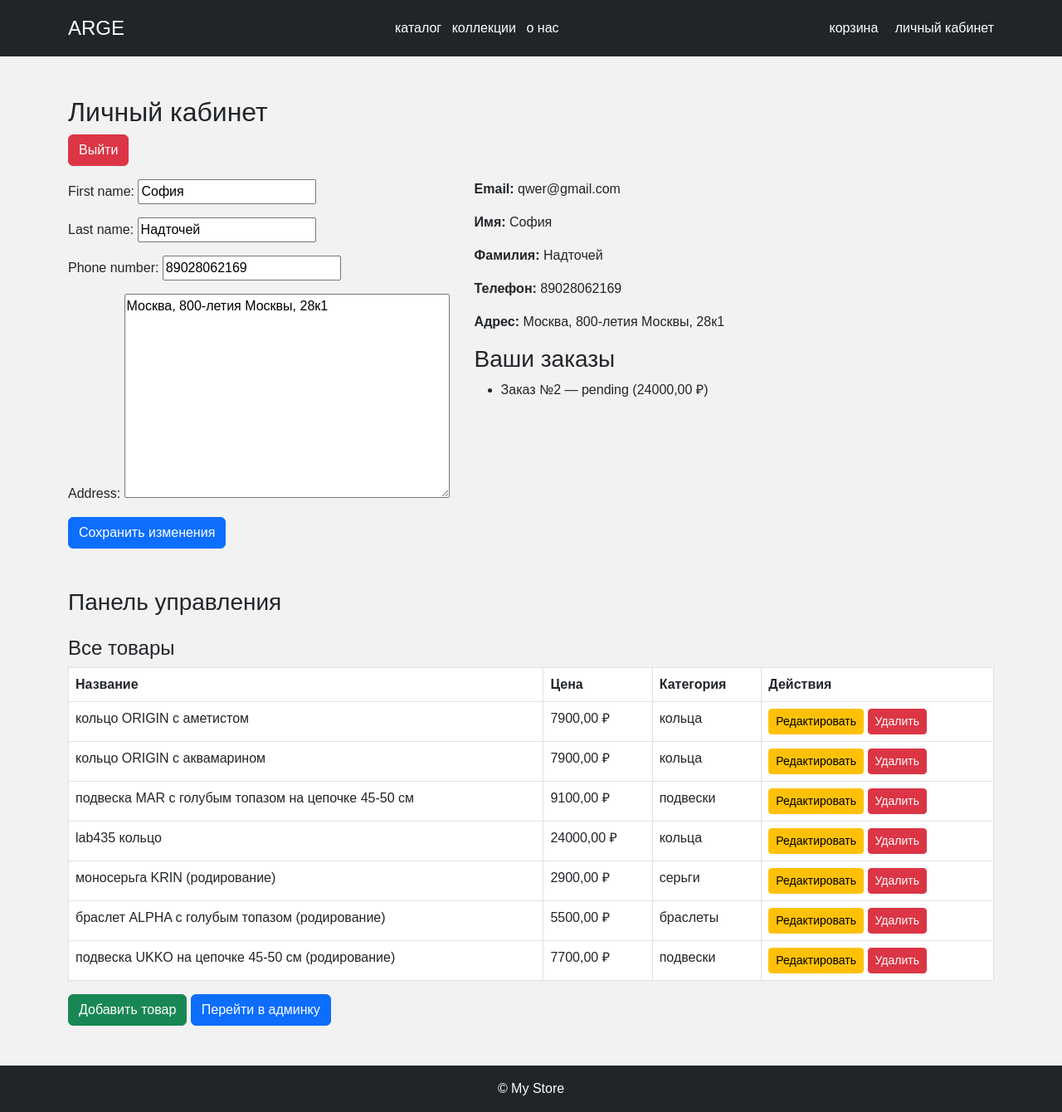
After one commit to weirdlyggg/course-work-web, a Django app: page /profile/ in a window 1280 px wide. The commit adds this page. Shown: the whole page at 83% size. Run offline with Django 5.2, Linux system fonts and the light colour scheme; a user stored in the database is signed in; data comes from the database, SQL or seed files in the repository; both versions use the stored data as it was after the commit.

Commit message:
лк, редактирование и удаление

```diff
--- a/core/settings.py
+++ b/core/settings.py
@@ -120,3 +120,7 @@ MEDIA_URL = '/media/'
 MEDIA_ROOT = BASE_DIR / 'media'
 
 CORS_ALLOW_ALL_ORIGINS = True
+
+LOGIN_URL = 'login'  # Указываем URL для входа
+LOGIN_REDIRECT_URL = 'profile'  # Где направлять пользователя после входа
+LOGOUT_REDIRECT_URL = 'home'    # Где направлять пользователя после выхода
--- a/core/urls.py
+++ b/core/urls.py
@@ -16,6 +16,7 @@ Including another URLconf
 """
 from django.contrib import admin
 from django.urls import include, path
+from django.contrib.auth import views as auth_views
 from django.conf import settings
 from django.conf.urls.static import static
 from django.views.generic import TemplateView
@@ -25,6 +26,11 @@ urlpatterns = [
     path('', members_views.home, name='home'),
     path('', include('members.urls')),
     path('admin/', admin.site.urls),
+    # Маршрут для входа через HTML-форму
+    path('accounts/login/', auth_views.LoginView.as_view(template_name='login.html'), name='login'),
+
+    # Маршрут для выхода
+    path('accounts/logout/', auth_views.LogoutView.as_view(next_page='home'), name='logout'),
 ]
 if settings.DEBUG:
     urlpatterns += static(settings.MEDIA_URL, document_root=settings.MEDIA_ROOT)
--- a/members/forms.py
+++ b/members/forms.py
@@ -1,5 +1,7 @@
+# members/forms.py
+
 from django import forms
-from .models import Product
+from .models import Product, User  # Теперь User доступен
 
 class ProductForm(forms.ModelForm):
     class Meta:
@@ -17,7 +19,23 @@ class ProductForm(forms.ModelForm):
 
     def save(self, commit=True):
         product = super().save(commit=False)
-        # Здесь можно добавить бизнес-логику
         if commit:
             product.save()
         return product
+
+
+# Форма редактирования профиля пользователя
+class UserProfileForm(forms.ModelForm):
+    class Meta:
+        model = User
+        fields = ['first_name', 'last_name', 'phone_number', 'address']
+
+from django import forms
+from .models import User
+
+class CustomUserRegistrationForm(forms.ModelForm):
+    password = forms.CharField(widget=forms.PasswordInput)
+
+    class Meta:
+        model = User
+        fields = ['email', 'password', 'first_name', 'last_name', 'phone_number', 'address']
--- a/members/urls.py
+++ b/members/urls.py
@@ -3,21 +3,41 @@ from . import views
 from django.conf import settings
 from django.conf.urls.static import static
 from django.views.generic import RedirectView
+from .views import AdminProductEditView, AdminProductDeleteView
 import debug_toolbar
 from django.urls import include
+from django.contrib.auth import views as auth_views
 
 urlpatterns = [
     # Сначала HTML-страницы
     path('', views.home, name='home'),
     path('catalog/', views.catalog, name='catalog'),
     path('product/<int:pk>/', views.ProductDetailView.as_view(), name='product_detail'),
+    # Маршрут для профиля (личного кабинета)
+    path('profile/', views.profile_view, name='profile'),
 
+    # Маршрут для входа через HTML-форму
+    path('accounts/login/', auth_views.LoginView.as_view(template_name='login.html'), name='login'),
+
+    # Маршрут для регистрации
+    path('register/', views.register_view, name='register'),
+
+
+    # Маршрут для выхода
+    path('accounts/logout/', auth_views.LogoutView.as_view(next_page='home'), name='logout'),
+    path('add-to-cart/<int:product_id>/', views.add_to_cart, name='add_to_cart'),
+    path('cart/', views.cart_view, name='cart'),
     path('members-page/', views.members_page, name='members_page'),
+    path('checkout/', views.checkout_view, name='checkout'),
+    path('admin/products/<int:pk>/edit/', AdminProductEditView.as_view(), name='product_update'),
+    path('admin/products/<int:pk>/delete/', AdminProductDeleteView.as_view(), name='product_delete'),
+    path('admin/products/create/', views.create_product_view, name='product_create_form'),
+
+
 
     # Теперь API
     path('api/products/latest/', views.latest_products, name='latest_products'),
     path('api/products/create/', views.ProductCreateAPIView.as_view(), name='product_create'),
-    path('api/products/<int:pk>/update/', views.ProductUpdateAPIView.as_view(), name='product_update'),
     path('api/products/<int:pk>/delete/', views.ProductDeleteAPIView.as_view(), name='product_delete'),
     path('api/products/<int:pk>/', views.ProductDetailAPIView.as_view(), name='product_detail_api'),
     path('api/products/category/<int:category_id>/', views.products_by_category, name='products_by_category'),
@@ -25,7 +45,6 @@ urlpatterns = [
     path('api/products/sorted/', views.sorted_products, name='sorted_products'),
     path('api/products/list/', views.ProductListView.as_view(), name='product_list'),
     path('api/products/average-price/', views.average_price, name='average_price'),
-    path('api/register/', views.register, name='register'),
     path('api/login/', views.login_user, name='login'),
     path('api/members/me/', views.current_user, name='current_user'),
 ]
--- a/members/views.py
+++ b/members/views.py
@@ -2,11 +2,12 @@
 
 # Импорты стандартных библиотек
 from django.views.generic import View
-from django.shortcuts import get_object_or_404, render
+from django.shortcuts import get_object_or_404, render, redirect
 from django.db.models import Count, Avg
 from django.contrib.auth import authenticate
 from django.contrib.auth.models import User
 from django.db.models import Q
+from django.contrib.auth.decorators import login_required
 
 # Импорты DRF
 from rest_framework.pagination import PageNumberPagination
@@ -139,15 +140,6 @@ class ProductListView(ListAPIView):
     pagination_class = StandardResultsSetPagination
 
 
-# --- API: Регистрация пользователя ---
-@api_view(['POST'])
-def register(request):
-    serializer = RegisterSerializer(data=request.data)
-    if serializer.is_valid():
-        serializer.save()
-        return Response({'message': 'Пользователь зарегистрирован'})
-    return Response(serializer.errors, status=400)
-
 
 # --- API: Логин пользователя ---
 @api_view(['POST'])
@@ -184,3 +176,137 @@ class ProductUpdateAPIView(UpdateAPIView):
 class ProductDeleteAPIView(DestroyAPIView):
     queryset = Product.objects.all()
     serializer_class = ProductSerializer
+
+from .forms import UserProfileForm
+from .models import User
+
+@login_required
+def profile_view(request):
+    user = request.user
+
+    if request.method == 'POST':
+        form = UserProfileForm(request.POST, instance=user)
+        if form.is_valid():
+            form.save()
+            return redirect('profile')
+    else:
+        form = UserProfileForm(instance=user)
+
+    orders = user.orders.all()
+    products = Product.objects.all() if user.is_staff else None
+
+    return render(request, 'profile.html', {
+        'user': user,
+        'user_form': form,
+        'orders': orders,
+        'products': products,
+    })
+
+
+def add_to_cart(request, product_id):
+    product = get_object_or_404(Product, id=product_id)
+
+    # Получаем или создаём корзину в сессии
+    cart = request.session.get('cart', [])
+
+    # Добавляем товар в корзину (можно сделать проверку на дубли)
+    if product_id not in cart:
+        cart.append(product_id)
+
+    request.session['cart'] = cart  # Сохраняем обновлённую корзину
+    return redirect('product_detail', pk=product_id)
+
+def checkout_view(request):
+    cart_product_ids = request.session.get('cart', [])
+    if not cart_product_ids:
+        return redirect('cart')  # Если корзина пуста, редиректим обратно
+
+    user = request.user
+    products = Product.objects.filter(id__in=cart_product_ids)
+
+    # Создаём заказ
+    order = Order.objects.create(
+        user=user,
+        total_price=sum(p.price for p in products),
+        status='pending'
+    )
+
+    # Создаём элементы заказа
+    for product in products:
+        OrderItem.objects.create(
+            order=order,
+            product=product,
+            quantity=1,
+            prise_at_time_of_purchase=product.price
+        )
+
+    # Очищаем корзину после оформления
+    request.session['cart'] = []
+
+    return redirect('profile')
+
+from django.shortcuts import render
+from .models import Product
+
+def cart_view(request):
+    # Получаем список ID товаров из сессии
+    cart_product_ids = request.session.get('cart', [])
+
+    # Получаем сами товары из базы данных
+    products = Product.objects.filter(id__in=cart_product_ids)
+
+    return render(request, 'cart.html', {
+        'products': products
+    })
+
+from django.views.generic import UpdateView, DeleteView
+from django.contrib.auth.mixins import UserPassesTestMixin
+from .forms import ProductForm
+
+class AdminProductEditView(UserPassesTestMixin, UpdateView):
+    model = Product
+    form_class = ProductForm
+    template_name = 'product_form.html'
+    success_url = '/profile/'
+
+    def test_func(self):
+        return self.request.user.is_staff
+
+class AdminProductDeleteView(UserPassesTestMixin, DeleteView):
+    model = Product
+    template_name = 'product_confirm_delete.html'
+    success_url = '/profile/'
+
+    def test_func(self):
+        return self.request.user.is_staff
+
+from django.contrib.auth.decorators import user_passes_test
+from .forms import ProductForm
+
+@user_passes_test(lambda u: u.is_staff)
+def create_product_view(request):
+    if request.method == 'POST':
+        form = ProductForm(request.POST)
+        if form.is_valid():
+            form.save()
+            return redirect('profile')
+    else:
+        form = ProductForm()
+
+    return render(request, 'product_form.html', {'form': form})
+
+from .forms import CustomUserRegistrationForm
+from django.contrib.auth import login
+
+def register_view(request):
+    if request.method == 'POST':
+        form = CustomUserRegistrationForm(request.POST)
+        if form.is_valid():
+            user = form.save(commit=False)
+            user.set_password(form.cleaned_data['password'])  # хешируем
+            user.save()
+            login(request, user)  # логиним сразу
+            return redirect('profile')
+    else:
+        form = CustomUserRegistrationForm()
+    return render(request, 'register.html', {'form': form})
--- a/static/styles.css
+++ b/static/styles.css
@@ -86,7 +86,12 @@ body {
     flex-direction: column;
     margin-left: 20px;
 }
-.same-prod {
+.lk-main {
     display: flex;
-    align-items: center;
+    flex-direction: row;
 }
+.lk-info {
+    display: flex;
+    flex-direction: column;
+    margin-left: 30px !important;
+}
--- a/templates/base.html
+++ b/templates/base.html
@@ -22,8 +22,8 @@
                     </ul>
                 </nav>
                 <div>
-                    <a href="#" class="text-white text-decoration-none me-3">корзина</a>
-                    <a href="#" class="text-white text-decoration-none">личный кабинет</a>
+                    <a href="{% url 'cart' %}" class="text-white text-decoration-none me-3">корзина</a>
+                    <a href="{% url 'profile' %}" class="text-white text-decoration-none">личный кабинет</a>
                 </div>
             </div>
         </div>
--- a/templates/product_detail.html
+++ b/templates/product_detail.html
@@ -33,7 +33,10 @@
             </ul>
 
             <!-- Кнопка "Добавить в корзину" -->
-            <button class="btn btn-primary">Добавить в корзину</button>
+            <form action="{% url 'add_to_cart' product.id %}" method="post">
+                {% csrf_token %}
+                <button type="submit" class="btn btn-primary">Добавить в корзину</button>
+            </form>
         </div>
     </div>
 </div>
--- /dev/null
+++ b/templates/profile.html
@@ -0,0 +1,79 @@
+<!-- templates/profile.html -->
+{% extends "base.html" %}
+{% load static %}
+{% block title %}Личный кабинет — ARGE{% endblock %}
+
+{% block content %}
+<h2>Личный кабинет</h2>
+
+<form method="post" action="{% url 'logout' %}">
+  {% csrf_token %}
+  <button type="submit" class="btn btn-danger mb-3">Выйти</button>
+</form>
+
+<div class="lk-main">
+    <div class="lk-form">
+        <form method="post">
+            {% csrf_token %}
+            {{ user_form.as_p }}
+            <button type="submit" class="btn btn-primary">Сохранить изменения</button>
+        </form>
+    </div>
+
+    <div class="lk-info">
+        <p><strong>Email:</strong> {{ user.email }}</p>
+        <p><strong>Имя:</strong> {{ user.first_name }}</p>
+        <p><strong>Фамилия:</strong> {{ user.last_name }}</p>
+        <p><strong>Телефон:</strong> {{ user.phone_number }}</p>
+        <p><strong>Адрес:</strong> {{ user.address }}</p>
+
+        <h3>Ваши заказы</h3>
+        {% if user.orders.all %}
+            <ul>
+                {% for order in user.orders.all %}
+                    <li>Заказ №{{ order.id }} — {{ order.status }} ({{ order.total_price }} ₽)</li>
+                {% endfor %}
+            </ul>
+        {% else %}
+            <p>У вас нет заказов.</p>
+        {% endif %}
+
+
+
+    </div>
+</div>
+
+
+{% if user.is_staff %}
+    <div class="admin-panel mt-5">
+        <h3>Панель управления</h3>
+        <h4 class="mt-4">Все товары</h4>
+        <table class="table table-bordered">
+            <thead>
+                <tr>
+                    <th>Название</th>
+                    <th>Цена</th>
+                    <th>Категория</th>
+                    <th>Действия</th>
+                </tr>
+            </thead>
+            <tbody>
+                {% for product in products %}
+                    <tr>
+                        <td>{{ product.name }}</td>
+                        <td>{{ product.price }} ₽</td>
+                        <td>{{ product.category.name }}</td>
+                        <td>
+                            <a href="{% url 'product_update' product.id %}" class="btn btn-sm btn-warning">Редактировать</a>
+                            <a href="{% url 'product_delete' product.id %}" class="btn btn-sm btn-danger">Удалить</a>
+                        </td>
+                    </tr>
+                {% endfor %}
+            </tbody>
+        </table>
+        <a href="{% url 'product_create_form' %}" class="btn btn-success">Добавить товар</a>
+
+        <a href="/admin/" class="btn btn-primary">Перейти в админку</a>
+    </div>
+{% endif %}
+{% endblock %}
```
Also changed, not shown: members/models.py (+44 -0 lines), templates/cart.html (added, +25 -0 lines), templates/home.html (+16 -6 lines), templates/login.html (added, +13 -0 lines), templates/product_confirm_delete.html (added, +10 -0 lines), templates/product_form.html (added, +11 -0 lines), templates/register.html (added, +12 -0 lines), db.sqlite3, media/product_images/ukko-2.png (added), media/product_images/ukko.png (added).
